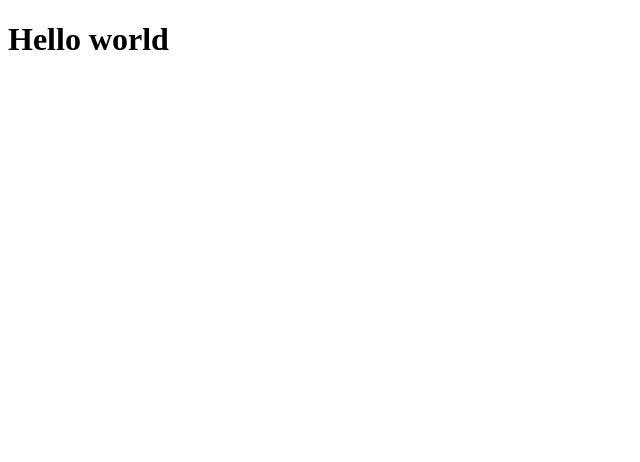
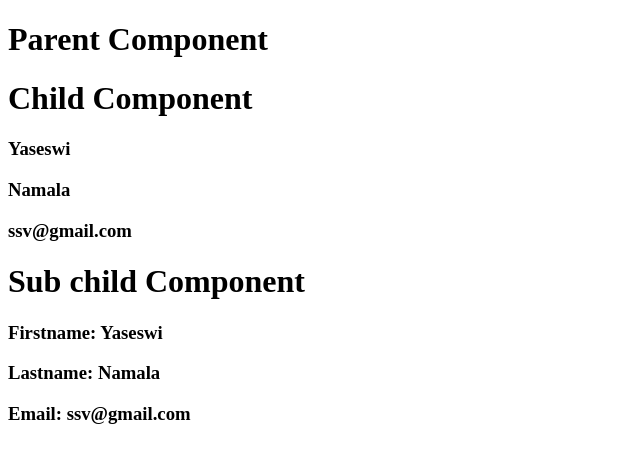
Before and after one commit to Nyaseswi/reactTutorials, a React (Create React App) app: page / in a window 1280 px wide. Shown: the top 462 px of the page, without its empty margins (0-640 px from the left). Built offline with nearby package versions, Linux system fonts and the light colour scheme.

Commit message:
second commit

```diff
--- a/src/App.js
+++ b/src/App.js
@@ -1,9 +1,10 @@
-import React from 'react'
+import React from 'react';
+import PropDrilling from './hooks/useContextHook/PropDrilling'
 
 const App = () => {
   return (
     <div>
-      <h1>Hello world</h1>
+      <PropDrilling />
     </div>
   )
 }
--- /dev/null
+++ b/src/hooks/useContextHook/PropDrilling.jsx
@@ -0,0 +1,47 @@
+import React, { useEffect, useState } from 'react'
+
+const PropDrilling = () => {
+    const [userData]= useState({
+        firstName : 'Yaseswi',
+        lastName: 'Namala',
+        email:'ssv@gmail.com'
+    });
+  return (
+    <div>
+      <h1>Parent Component </h1>
+      <ChildComponent userData={userData} />
+    </div>
+  )
+}
+
+const ChildComponent = (props) =>{
+    // console.log('cc',props.userData)
+    return(
+        <div>
+              <h1>Child Component </h1>
+              <h3>{props.userData.firstName}</h3>
+              <h3>{props.userData.lastName}</h3>
+              <h3>{props.userData.email}</h3>
+              <SubChildComponent userData={props.userData} />
+
+        </div>
+
+    )
+}
+
+const SubChildComponent = ({userData}) => {
+    const {firstName, lastName,email } = userData
+    return(
+       <div>
+         <h1>Sub child Component </h1>
+        <h3> Firstname: {firstName}</h3>
+        <h3> Lastname: {lastName}</h3>
+        <h3>Email: {email}</h3>
+       </div>
+    )
+}
+
+
+
+
+export default PropDrilling
```
